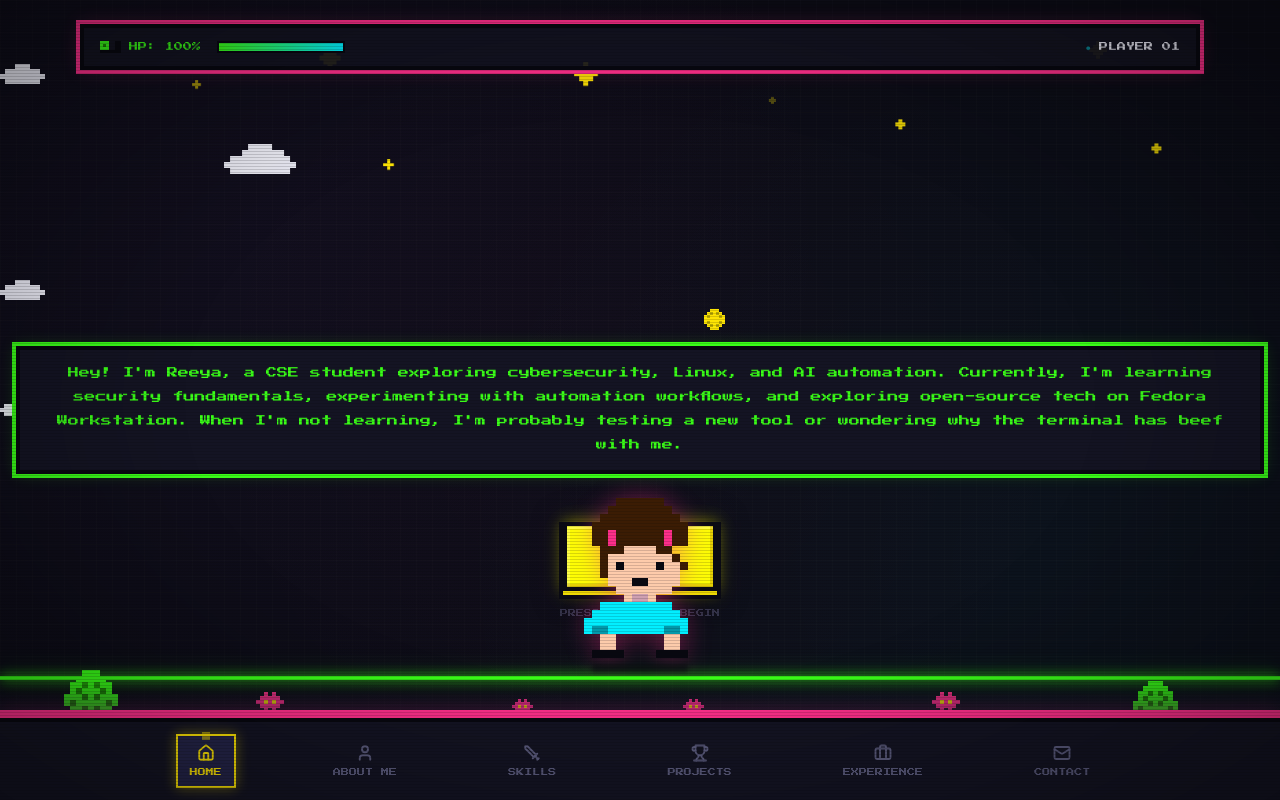
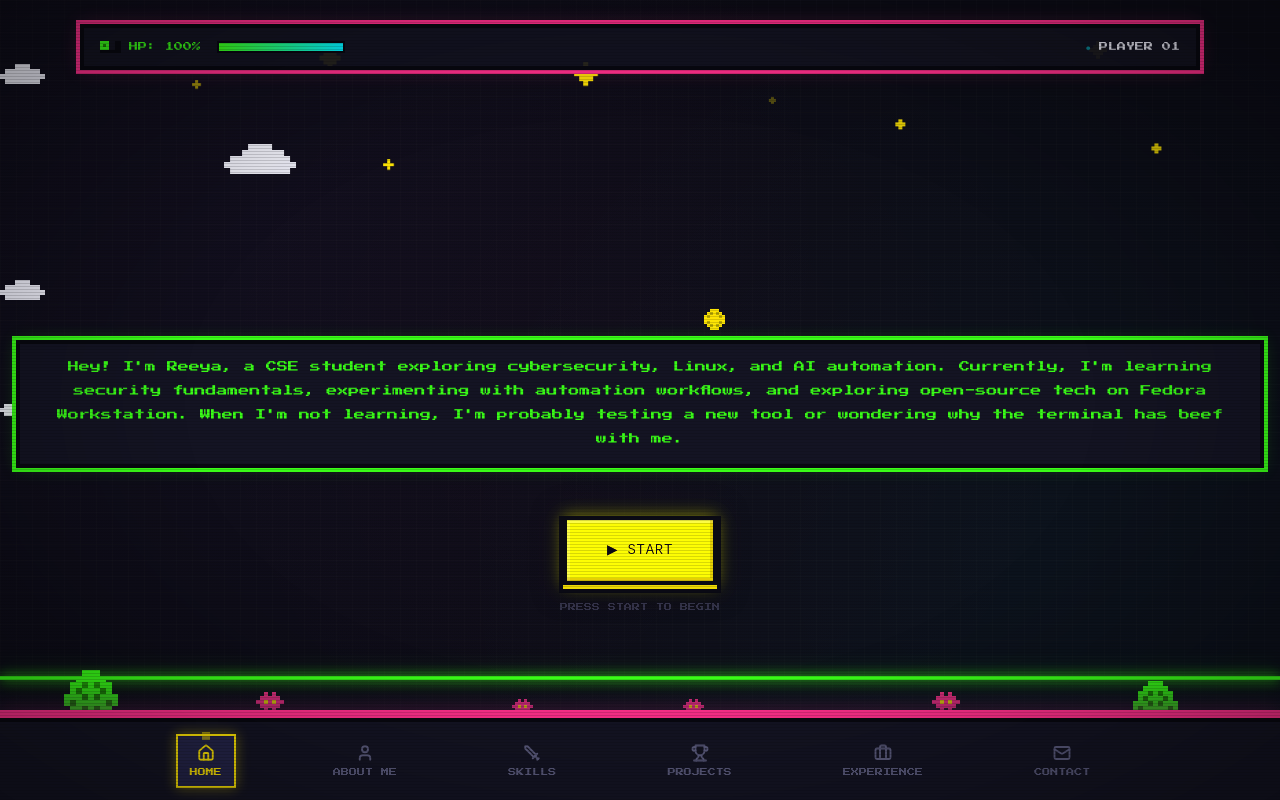
Before and after one commit to ree4yaa/portfolio, a React (Vite) app: page / in a window 1280 px wide. Shown: the top 800 px of the page. Built offline with nearby package versions, Linux system fonts and the light colour scheme.

Commit message:
removed a pixel character to clear up some space

```diff
--- a/src/components/pixelArt/Hero.tsx
+++ b/src/components/pixelArt/Hero.tsx
@@ -133,16 +133,8 @@ Currently, I'm learning security fundamentals, experimenting with automation wor
         </div>
       </div>
 
-      {/* === GIRL DEVELOPER CHARACTER === */}
-      <div className="absolute bottom-[16%] left-1/2 -translate-x-1/2 z-10">
-        <div className="animate-idle-bob">
-          <PixelArt
-            grid={frame % 2 === 0 ? girlDev : girlDevIdle}
-            size={8}
-            className="drop-shadow-[0_0_12px_rgba(255,46,136,0.4)]"
-          />
-        </div>
         {/* Shadow */}
+        <div>
         <div className="mx-auto mt-1 h-2 w-24 rounded-none bg-retro-dark/60 blur-[2px]" />
       </div>
 
```
